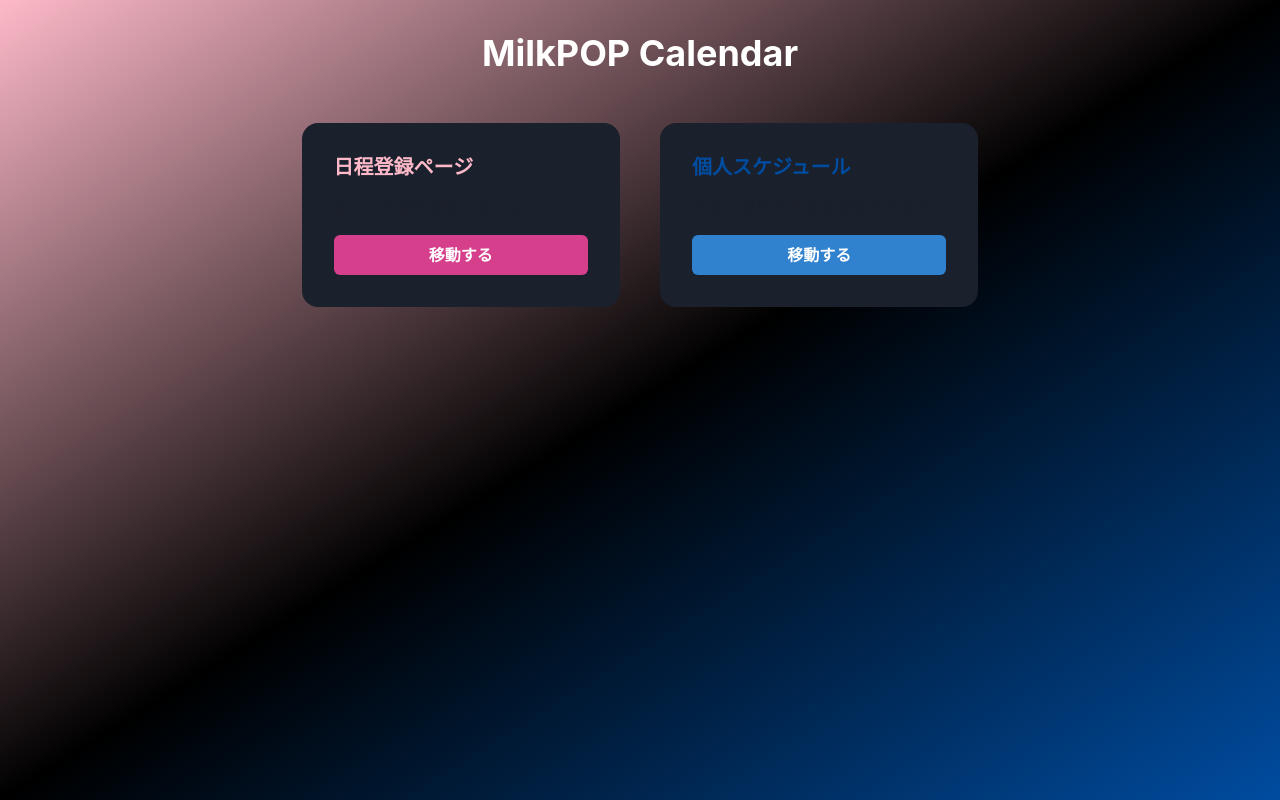
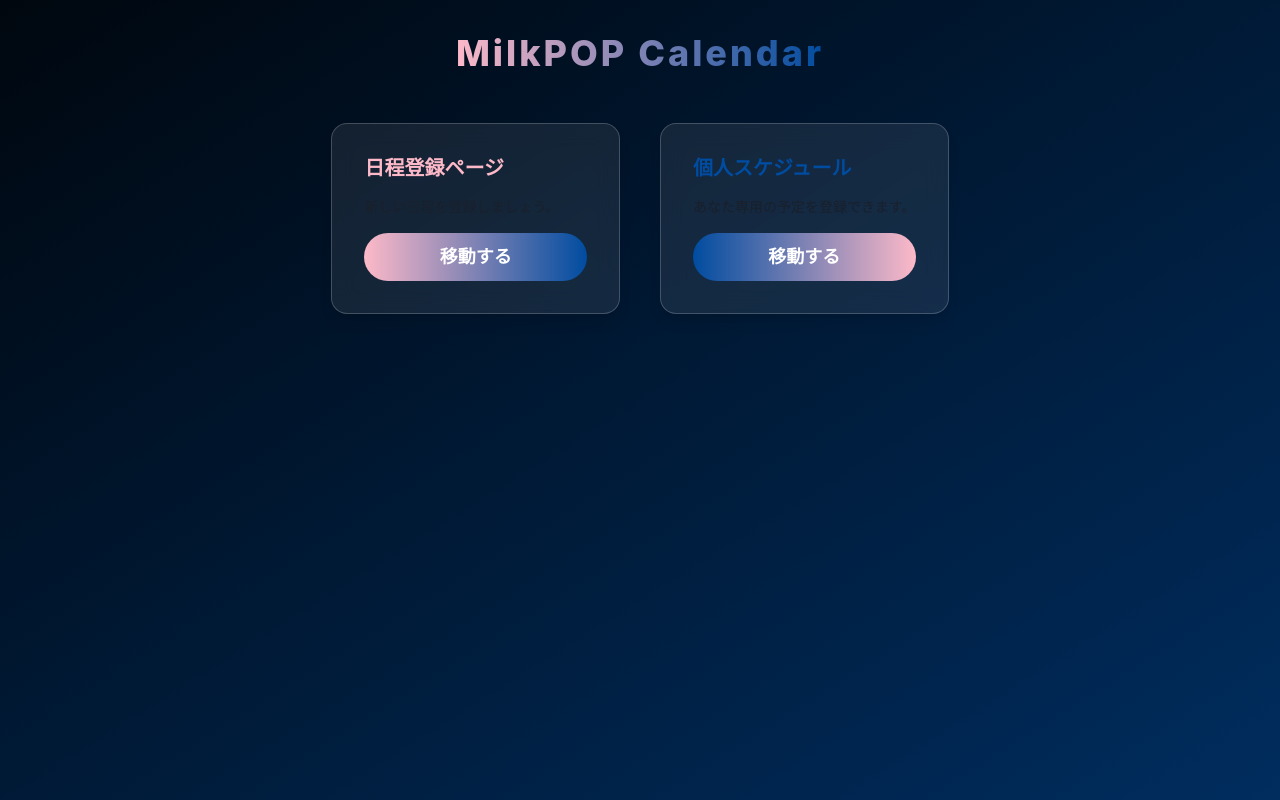
Before and after one commit to kuzyoumike0/milkpop-calendarapp, a React (Create React App) app in the folder frontend/: page / in a window 1280 px wide. Built offline with nearby package versions, Linux system fonts and the light colour scheme.

Commit message:
Update TopPage.jsx

```diff
--- a/frontend/src/components/TopPage.jsx
+++ b/frontend/src/components/TopPage.jsx
@@ -6,46 +6,105 @@ function TopPage() {
     <Box
       minH="100vh"
       bgGradient="linear(to-br, #FDB9C8, black, #004CA0)"
+      backgroundSize="400% 400%"
+      animation="gradientMove 15s ease infinite"
       p={8}
       display="flex"
       flexDirection="column"
       alignItems="center"
     >
       {/* タイトル */}
-      <Heading mb={12} textAlign="center" color="white">
+      <Heading
+        mb={12}
+        textAlign="center"
+        bgGradient="linear(to-r, #FDB9C8, #004CA0)"
+        bgClip="text"
+        fontSize="4xl"
+        fontWeight="extrabold"
+        letterSpacing="3px"
+      >
         MilkPOP Calendar
       </Heading>
 
-      {/* カードエリア */}
+      {/* カードグリッド */}
       <SimpleGrid columns={{ base: 1, md: 2 }} spacing={10}>
+        {/* カード1 */}
         <Box
-          bg="gray.800"   // ← 一旦濃い背景にして見やすく
+          bg="rgba(255,255,255,0.08)"
+          backdropFilter="blur(12px)"
           borderRadius="2xl"
           p={8}
           w="100%"
           maxW="400px"
+          border="1px solid rgba(255,255,255,0.2)"
+          boxShadow="lg"
+          transition="all 0.3s"
+          _hover={{
+            transform: "translateY(-8px)",
+            boxShadow: "0 0 25px #FDB9C8",
+            borderColor: "#FDB9C8",
+          }}
         >
           <VStack spacing={4} align="stretch">
-            <Heading size="md" color="brand.pink">日程登録ページ</Heading>
-            <Text>新しい日程を登録しましょう。</Text>
-            <Button colorScheme="pink">移動する</Button>
+            <Heading size="md" color="#FDB9C8">日程登録ページ</Heading>
+            <Text fontSize="sm">新しい日程を登録しましょう。</Text>
+            <Button
+              size="lg"
+              borderRadius="full"
+              bgGradient="linear(to-r, #FDB9C8, #004CA0)"
+              color="white"
+              _hover={{ transform: "scale(1.07)", boxShadow: "0 0 15px #FDB9C8" }}
+              _active={{ transform: "scale(0.95)" }}
+            >
+              移動する
+            </Button>
           </VStack>
         </Box>
 
+        {/* カード2 */}
         <Box
-          bg="gray.800"
+          bg="rgba(255,255,255,0.08)"
+          backdropFilter="blur(12px)"
           borderRadius="2xl"
           p={8}
           w="100%"
           maxW="400px"
+          border="1px solid rgba(255,255,255,0.2)"
+          boxShadow="lg"
+          transition="all 0.3s"
+          _hover={{
+            transform: "translateY(-8px)",
+            boxShadow: "0 0 25px #004CA0",
+            borderColor: "#004CA0",
+          }}
         >
           <VStack spacing={4} align="stretch">
-            <Heading size="md" color="brand.blue">個人スケジュール</Heading>
-            <Text>あなた専用の予定を登録できます。</Text>
-            <Button colorScheme="blue">移動する</Button>
+            <Heading size="md" color="#004CA0">個人スケジュール</Heading>
+            <Text fontSize="sm">あなた専用の予定を登録できます。</Text>
+            <Button
+              size="lg"
+              borderRadius="full"
+              bgGradient="linear(to-r, #004CA0, #FDB9C8)"
+              color="white"
+              _hover={{ transform: "scale(1.07)", boxShadow: "0 0 15px #004CA0" }}
+              _active={{ transform: "scale(0.95)" }}
+            >
+              移動する
+            </Button>
           </VStack>
         </Box>
       </SimpleGrid>
+
+      {/* 背景アニメーション用の keyframes */}
+      <style>
+        {`
+          @keyframes gradientMove {
+            0% { background-position: 0% 50%; }
+            50% { background-position: 100% 50%; }
+            100% { background-position: 0% 50%; }
+          }
+        `}
+      </style>
     </Box>
   );
 }
```
